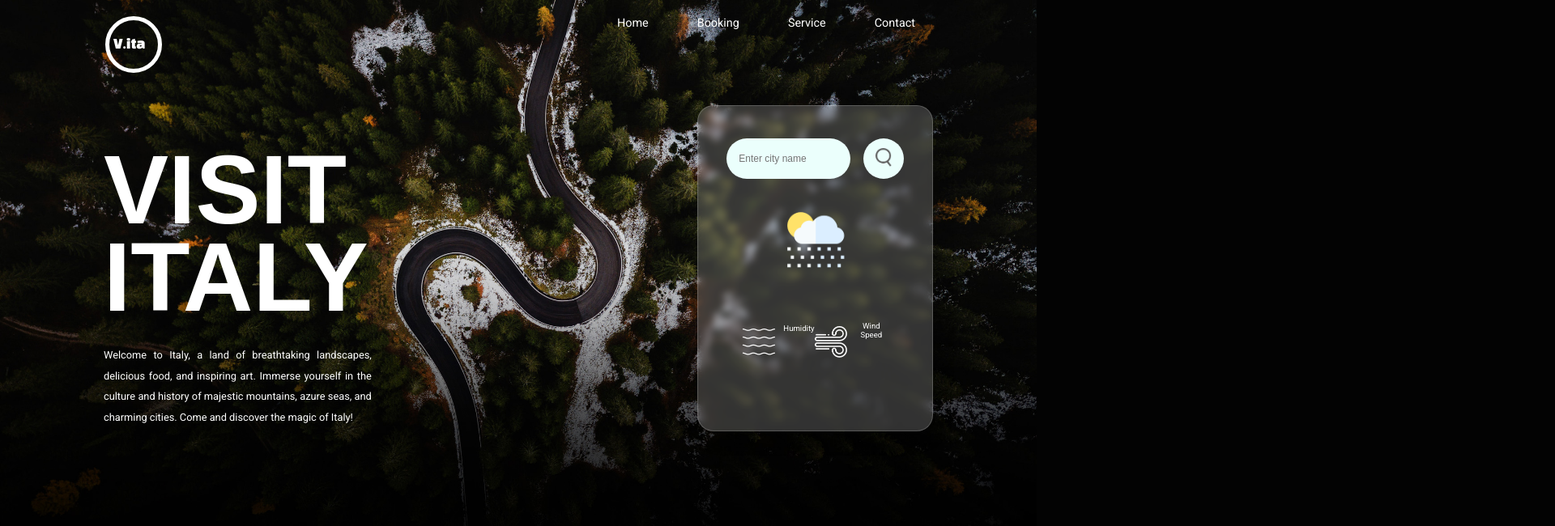
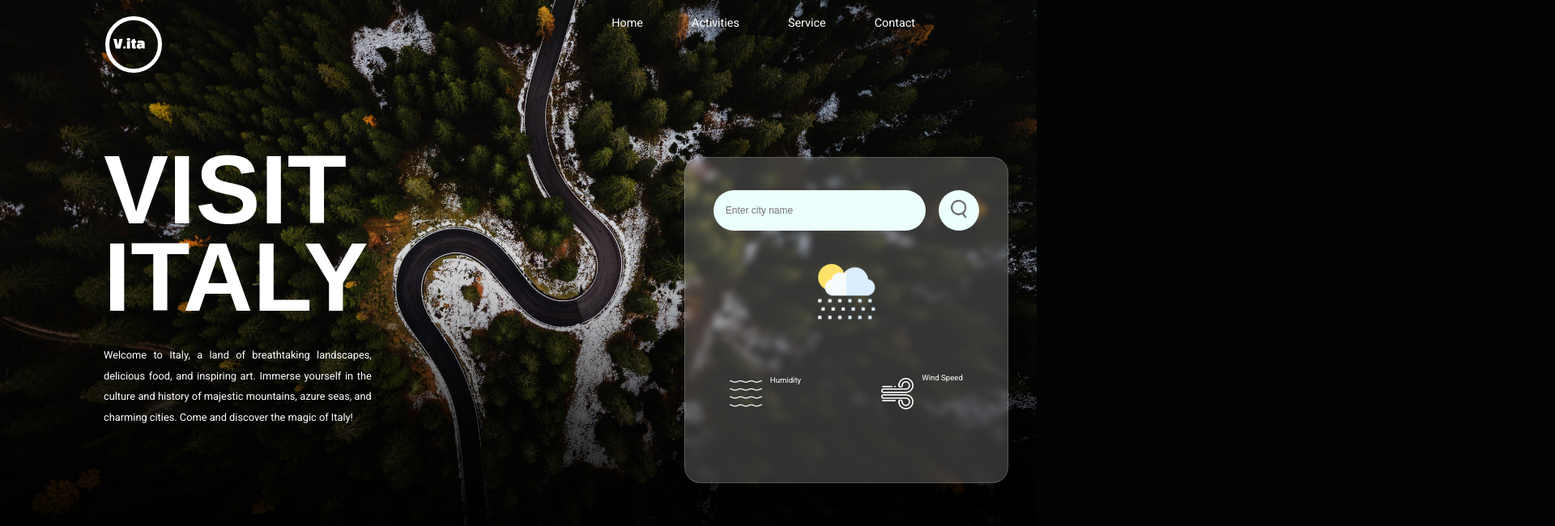
Before and after one commit to kachamo/visit-italy01, a plain HTML site: page index.html in a window 1280 px wide. Shown: the top 650 px of the page at 81% size, 1920 px wide, since content can reach past the window. Drawn offline with nearby package versions, Linux system fonts and the light colour scheme; no server answers.

Commit message:
modifiying the weather app

```diff
--- a/index.html
+++ b/index.html
@@ -13,7 +13,7 @@
         <a href="index.html" class="logo">V.ita</a>
         <ul class="nav_menu">
           <li class="nav_list"><a href="/">Home</a></li>
-          <li class="nav_list"><a href="#activities">Booking</a></li>
+          <li class="nav_list"><a href="#activities">Activities</a></li>
           <li class="nav_list"><a href="#service">Service</a></li>
           <li class="nav_list"><a href="#contact">Contact</a></li>
         </ul>
@@ -33,6 +33,8 @@
             discover the magic of Italy!
           </p>
         </section>
+        <div class="side-bar">
+        </div>
         <div class="weather-app">
           <div class="card">
             <div class="search">
--- a/style.css
+++ b/style.css
@@ -135,12 +135,10 @@ a{
 
 
 .weather-app{
-    display: flex;
-    align-items: flex-end;
-    justify-content: flex-end;
-    position: absolute;
-    right: 10%;
-    top: 10%;
+  position: absolute;
+  left: 66%;
+  top: 18%;
+  width: 100%;
 }
 .weather-app .card{
     width: 90%;
```
